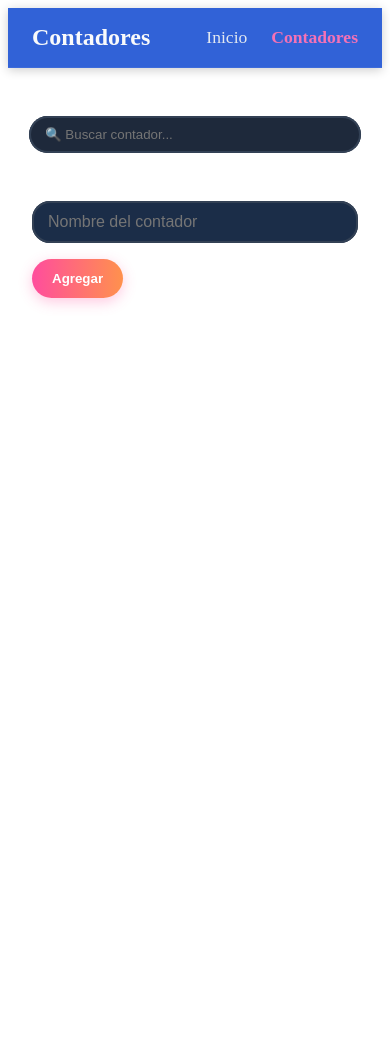
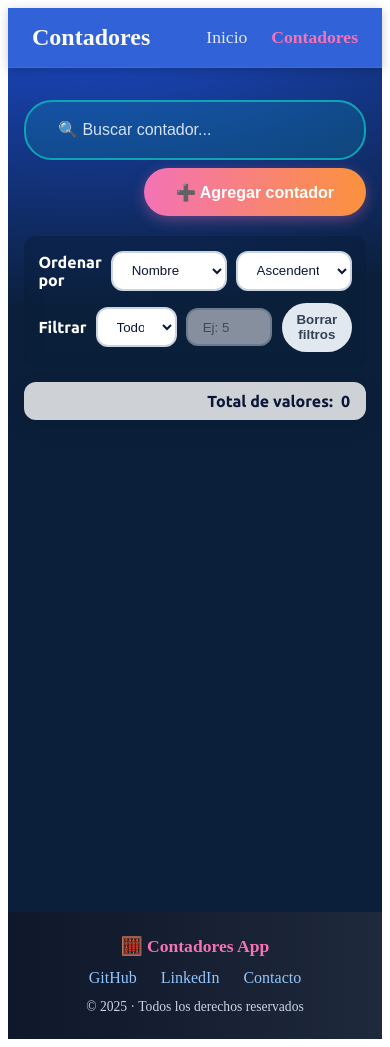
Before and after one commit to nachodiazcode/contadores-de-clientes, a Nuxt app: page /contadores in a window 390 px wide. Before the commit the page ends 1016 px from the top, so only its background shows below. Built offline with nearby package versions, Linux system fonts and the light colour scheme.

Commit message:
feat: add edit counter function and improve UI/UX (colors, spacing, filters)

```diff
--- a/app/layouts/default.vue
+++ b/app/layouts/default.vue
@@ -1,5 +1,5 @@
 <template>
-  <div class="min-h-screen bg-slate-950 text-slate-200 font-sans">
+  <div class="min-h-screen bg-slate-950 text-slate-200 font-sans flex flex-col">
     <!-- NAVBAR -->
     <header class="navbar">
       <div class="navbar__container">
@@ -15,14 +15,17 @@
     </header>
 
     <!-- MAIN -->
-    <main class="max-w-6xl mx-auto px-4 py-6">
+    <main class="max-w-6xl mx-auto px-4 py-6 flex-1">
       <slot />
     </main>
+
+    <!-- FOOTER -->
+    <Footer />
   </div>
 </template>
 
 <script setup lang="ts">
-// no necesitamos nada aquí porque ya no hay toggle/sidebar
+import Footer from '../../components/Footer.vue'
 </script>
 
 <style scoped lang="scss">
--- a/app/pages/contadores.vue
+++ b/app/pages/contadores.vue
@@ -1,39 +1,120 @@
 <template>
   <main class="layout">
-    <!-- Buscador -->
+    <section class="container">
+      <ul class="contador-lista">
+        <form @submit.prevent="agregarContador" class="form">
+          <input v-model="filtro" placeholder="🔍 Buscar contador..." class="buscador" />
+
+          <!-- Botón Agregar (modal) -->
+          <div class="agregar-wrapper">
+            <button class="btn-agregar" @click.prevent="mostrarModal = true" :disabled="isFull">
+              ➕ Agregar contador
+            </button>
+          </div>
+
+          <!-- FILTROS Y ORDENAMIENTO -->
+          <div class="filtrar-wrapper">
+            <!-- Ordenar -->
+            <div class="f-row">
+              <label class="lbl">Ordenar por</label>
+              <select v-model="ordenCampo" class="select">
+                <option value="nombre">Nombre</option>
+                <option value="valor">Valor</option>
+              </select>
+              <select v-model="ordenDireccion" class="select">
+                <option value="asc">Ascendente</option>
+                <option value="desc">Descendente</option>
+              </select>
+            </div>
+
+            <!-- Filtrar mayores/menores a X -->
+            <div class="f-row">
+              <label class="lbl">Filtrar</label>
+              <select v-model="filtroTipo" class="select">
+                <option value="todos">Todos</option>
+                <option value="mayores">Mayores a</option>
+                <option value="menores">Menores a</option>
+              </select>
               <input
-      v-model="filtro"
-      placeholder="🔍 Buscar contador..."
-      class="buscador"
+                v-model.number="filtroNumero"
+                type="number"
+                class="number-input"
+                :disabled="filtroTipo==='todos'"
+                placeholder="Ej: 5"
+                min="0"
+                max="20"
               />
-
-    <!-- Formulario nuevo contador -->
-    <form @submit.prevent="agregarContador" class="form">
-      <input v-model="nombre" placeholder="Nombre del contador" class="input" />
-      <button type="submit" class="btn-agregar" :disabled="isFull">Agregar</button>
+              <button type="button" class="btn-borrar" @click="borrarFiltros">Borrar filtros</button>
+            </div>
+          </div>
         </form>
 
         <p v-if="isFull" class="aviso">⚠️ Límite de 20 contadores alcanzado.</p>
 
-    <!-- Lista filtrada -->
-    <ul class="contador-lista">
-      <li
-        v-for="c in contadoresFiltrados"
-        :key="c.id"
-        class="contador-item"
-      >
-        <input type="text" :value="c.nombre" disabled class="nombre" />
-        <button class="btn-mayor" @click="aumentar(c.id)" :disabled="c.valor >= 20">+</button>
+        <!-- LISTA -->
+        <li v-for="c in contadoresFiltrados" :key="c.id" class="contador-item">
+          <!-- Nombre: lectura o edición -->
+          <template v-if="editId === c.id">
+            <input
+              v-model="editBuffer"
+              class="nombre editable"
+              @keyup.enter="guardarNombre()"
+              @keyup.esc="cancelarEdicion()"
+              aria-label="Editar nombre"
+            />
+          </template>
+          <template v-else>
+            <input type="text" :value="c.nombre" disabled class="nombre" aria-label="Nombre del contador" />
+          </template>
+
+          <!-- Acciones -->
+          <button class="btn-mayor" @click="aumentar(c.id)" :disabled="c.valor >= 20" aria-label="Aumentar">+</button>
           <span class="valor">{{ c.valor }}</span>
-        <button class="btn-menor" @click="disminuir(c.id)" :disabled="c.valor <= 0">−</button>
-        <button class="btn-delete" @click="eliminarContador(c.id)">🗑</button>
+          <button class="btn-menor" @click="disminuir(c.id)" :disabled="c.valor <= 0" aria-label="Disminuir">−</button>
+
+          <!-- Editar / Guardar / Cancelar -->
+          <button v-if="editId !== c.id" class="btn-edit" @click="iniciarEdicion(c)" aria-label="Editar nombre">✏️</button>
+          <div v-else class="edit-actions">
+            <button class="btn-save" @click="guardarNombre()" aria-label="Guardar">✓</button>
+            <button class="btn-cancel-edit" @click="cancelarEdicion()" aria-label="Cancelar">✖</button>
+          </div>
+
+          <!-- Basurero con aire a la derecha -->
+          <button class="btn-delete" @click="eliminarContador(c.id)" aria-label="Eliminar">🗑</button>
         </li>
       </ul>
+
+      <!-- Footer con total (independiente de filtros) -->
+      <footer class="footer-total">
+        <span>Total de valores:</span>
+        <strong>{{ totalGeneral }}</strong>
+      </footer>
+    </section>
+
+    <!-- MODAL -->
+    <div v-if="mostrarModal" class="modal-overlay">
+      <div class="modal">
+        <h2 class="modal-title">🧮 Nombre del contador</h2>
+        <input
+          ref="inputModalRef"
+          v-model="nombre"
+          placeholder="Ej: Ignacio Díaz"
+          class="modal-input"
+          @keyup.enter="confirmarAgregar"
+        />
+        <div class="modal-buttons">
+          <button class="btn-agregar" @click="confirmarAgregar" :disabled="!nombre.trim() || nombre.trim().length>20">Confirmar</button>
+          <button class="btn-cancelar" @click="mostrarModal = false">Cancelar</button>
+        </div>
+      </div>
+    </div>
   </main>
 </template>
 
 <script setup lang="ts">
-import { ref, computed, watch, onMounted } from 'vue'
+import { ref, computed, watch, onMounted, nextTick } from 'vue'
+import { background, w } from '../../node_modules/ipx/dist/index.d'
+import { colorPicker } from '../../node_modules/@nuxt/ui/.nuxt/ui'
 
 type Contador = { id: number; nombre: string; valor: number }
 
@@ -42,34 +123,92 @@ const nombre = ref('')
 const filtro = ref('')
 let idCounter = 0
 
+/* Filtros y orden */
+const ordenCampo = ref<'nombre'|'valor'>('nombre')
+const ordenDireccion = ref<'asc'|'desc'>('asc')
+const filtroTipo = ref<'todos'|'mayores'|'menores'>('todos')
+const filtroNumero = ref<number | null>(null)
+
+/* Modal */
+const mostrarModal = ref(false)
+const inputModalRef = ref<HTMLInputElement | null>(null)
+watch(mostrarModal, async (open) => {
+  if (open) { await nextTick(); inputModalRef.value?.focus() }
+})
+
+/* Edición de nombre */
+const editId = ref<number|null>(null)
+const editBuffer = ref('')
+
+function iniciarEdicion(c: Contador) {
+  editId.value = c.id
+  editBuffer.value = c.nombre
+}
+function guardarNombre() {
+  if (editId.value === null) return
+  const nuevo = editBuffer.value.trim()
+  if (!nuevo || nuevo.length > 20) return
+  const c = contadores.value.find(x => x.id === editId.value)
+  if (c) c.nombre = nuevo
+  editId.value = null
+  editBuffer.value = ''
+}
+function cancelarEdicion() {
+  editId.value = null
+  editBuffer.value = ''
+}
+
+/* Persistencia */
 onMounted(() => {
   const saved = localStorage.getItem('contadores')
   if (saved) {
     contadores.value = JSON.parse(saved)
     idCounter = contadores.value.length > 0 ? Math.max(...contadores.value.map(c => c.id)) : 0
   }
-
   const savedFiltro = sessionStorage.getItem('filtro')
   if (savedFiltro) filtro.value = savedFiltro
 })
-
 watch(contadores, (nuevos) => {
   localStorage.setItem('contadores', JSON.stringify(nuevos))
 }, { deep: true })
-
 watch(filtro, (nuevo) => {
   sessionStorage.setItem('filtro', nuevo)
 })
 
+/* Reglas */
 const isFull = computed(() => contadores.value.length >= 20)
 
-const contadoresFiltrados = computed(() =>
-  contadores.value.filter(c =>
+/* Filtro + Orden */
+const contadoresFiltrados = computed(() => {
+  let lista = contadores.value.filter(c =>
     c.nombre.toLowerCase().includes(filtro.value.toLowerCase())
   )
-)
+  if (filtroTipo.value !== 'todos' && filtroNumero.value !== null && !Number.isNaN(filtroNumero.value)) {
+    if (filtroTipo.value === 'mayores') lista = lista.filter(c => c.valor > (filtroNumero.value as number))
+    if (filtroTipo.value === 'menores') lista = lista.filter(c => c.valor < (filtroNumero.value as number))
+  }
+  const dir = ordenDireccion.value === 'asc' ? 1 : -1
+  lista = [...lista].sort((a, b) => {
+    return ordenCampo.value === 'nombre'
+      ? a.nombre.localeCompare(b.nombre) * dir
+      : (a.valor - b.valor) * dir
+  })
+  return lista
+})
 
-function agregarContador() {
+/* Total independiente de filtros */
+const totalGeneral = computed(() => contadores.value.reduce((acc, c) => acc + c.valor, 0))
+
+/* Acciones */
+function confirmarAgregar() {
+  const n = nombre.value.trim()
+  if (n === '' || n.length > 20 || isFull.value) return
+  contadores.value.push({ id: ++idCounter, nombre: n, valor: 0 })
+  nombre.value = ''
+  mostrarModal.value = false
+}
+
+function agregarContador() { // (se mantiene por compatibilidad con tu submit.prevent)
   const n = nombre.value.trim()
   if (n === '' || n.length > 20 || isFull.value) return
   contadores.value.push({ id: ++idCounter, nombre: n, valor: 0 })
@@ -78,6 +217,7 @@ function agregarContador() {
 
 function eliminarContador(id: number) {
   contadores.value = contadores.value.filter(c => c.id !== id)
+  if (editId.value === id) cancelarEdicion()
 }
 
 function aumentar(id: number) {
@@ -89,22 +229,43 @@ function disminuir(id: number) {
   const c = contadores.value.find(c => c.id === id)
   if (c && c.valor > 0) c.valor--
 }
+
+function borrarFiltros() {
+  filtro.value = ''
+  filtroTipo.value = 'todos'
+  filtroNumero.value = null
+  ordenCampo.value = 'nombre'
+  ordenDireccion.value = 'asc'
+}
 </script>
 
 <style scoped>
 @import url('https://fonts.googleapis.com/css2?family=Ubuntu:wght@400;500;700&display=swap');
 
+/* ======== PALETA v18.0 (más pro) ========
+   Azul fondo:    #0B1F3A → #1D4ED8 (gradiente sutil)
+   Teal UI:       #06B6D4
+   Navy oscuro:   #0F172A
+   Gris borde:    #CBD5E1
+   Acento btn:    gradiente magenta (#F472B6) → naranja (#FB923C)
+================================================ */
+
 .layout {
   min-height: 100dvh;
-  padding: 3rem 1.5rem;
   color: white;
   font-family: 'Ubuntu', sans-serif;
   display: flex;
   flex-direction: column;
-  align-items: center;
-  gap: 3rem;
-  max-width: 1300px;
+  align-items: center; /* fix: antes tenías 'center center' */
+  gap: 1rem;
+  width: 100%;
+  background: radial-gradient(1200px 600px at 20% -10%, #1d4ed8 0%, #0b1f3a 55%, #0b1f3a 100%);
+}
+
+.container {
+  padding: 1rem;
   margin: 0 auto;
+  max-width: 60%;
 }
 
 /* Formulario */
@@ -112,265 +273,213 @@ function disminuir(id: number) {
   display: flex;
   flex-wrap: wrap;
   gap: 1rem;
-  justify-content: left;
-  width:100%;
+  width: 100%;
 }
 
+/* Inputs principales */
 .input {
   flex: 1 1 100%;
-
-  padding: 0.55rem 1rem;
+  padding: 1rem 2rem;
   font-size: 1rem;
   line-height: 1.5;
-  border-radius: 18px;
-  border: none;
-  position:relative;
-  background-color: #3a414e;
+  border-radius: 28px;
+  border: transparent;
+  position: relative;
+  background-color: #6ea8ff33; /* tono suave */
   color: white;
   box-shadow: 0 0 0 2px #334155 inset;
   transition: all 0.2s ease;
+  width: 100%;
 }
-.input:focus {
-  outline: none;
-  box-shadow: 0 0 0 2px #38bdf8 inset;
-}
+.input::placeholder { color: #fff; }
+.input:focus { outline: none; box-shadow: 0 0 0 2px #38bdf8 inset; }
 
 /* Botón Agregar */
+.agregar-wrapper { display: flex; justify-content: flex-end; width: 100%; margin-top: -0.5rem; }
+
 .btn-agregar {
-  padding: 0.75rem 1.25rem;
+  padding: 0.9rem 2rem;
+  font-size: 1rem;
   border-radius: 9999px;
   border: none;
   font-weight: bold;
-  background: linear-gradient(to right, #ff4d9d, #ff914d);
+  background: linear-gradient(to right, #f472b6, #fb923c);
   color: white;
-  box-shadow: 0 4px 14px rgba(255, 77, 157, 0.3);
+  box-shadow: 0 4px 14px rgba(244, 114, 182, 0.35);
   transition: transform 0.15s ease, box-shadow 0.15s ease;
 }
-.btn-agregar:hover:not(:disabled) {
-  transform: scale(1.05);
-  box-shadow: 0 6px 18px rgba(255, 77, 157, 0.5);
-}
-.btn-agregar:disabled {
-  opacity: 0.4;
-  cursor: not-allowed;
-}
+.btn-agregar:hover:not(:disabled) { transform: scale(1.05); box-shadow: 0 6px 18px rgba(244, 114, 182, 0.55); }
+.btn-agregar:disabled { opacity: 0.45; cursor: not-allowed; }
 
 /* Buscador */
 .buscador {
-  width: 98%;
-  padding: 0.7rem 1rem;
+  width: 100%;
+  font-size: 1rem;
+  padding: 1.2rem 2rem;
+  border-radius: 28px;
+  border: 2px solid #0ea5b3;
+  background-color: #0ea5b333; /* teal suave */
+  color: #eaf2ff;
+  transition: all 0.2s ease;
+}
+.buscador::placeholder { color: #eaf2ff; opacity: .9; }
+.buscador:focus { outline: none; box-shadow: 0 0 0 2px #38bdf8 inset; background:#0ea5b355; }
+
+/* Barra de filtros */
+.filtrar-wrapper {
+  background: #0b1f3a55;
+  display: flex;
+  flex-direction: column;
+  gap: 0.75rem;
+  width: 100%;
+  margin-top: 0.25rem;
+  padding: 0.9rem;
+  border-radius: 12px;
+  box-shadow: 0 8px 24px rgba(0,0,0,.08) inset;
+}
+.f-row { display: flex; flex-wrap: wrap; align-items: center; gap: 0.6rem; }
+.lbl { font-weight: 700; }
+
+.select, .number-input {
+  padding: 0.6rem 0.9rem;
+  border-radius: 12px;
+  border: 2px solid #cbd5e1;
+  background: #ffffff;
+  color: #0b1736;
+  outline: none;
+}
+.number-input:disabled { opacity: 0.5; cursor: not-allowed; }
+
+.btn-borrar {
+  padding: 0.6rem 0.9rem;
   border-radius: 9999px;
   border: none;
-  background-color: #1e293b;
-  color: white;
-  box-shadow: 0 0 0 2px #334155 inset;
-  transition: all 0.2s ease;
+  font-weight: 700;
+  background: #e2e8f0;
+  color: #334155;
+  transition: 0.15s ease;
 }
-.buscador:focus {
-  outline: none;
-  box-shadow: 0 0 0 2px #38bdf8 inset;
-}
+.btn-borrar:hover { background: #cbd5e1; }
 
 /* Aviso límite */
-.aviso {
-  text-align: center;
-  color: #f87171;
-  font-weight: bold;
+.aviso { text-align: center; color: #f87171; font-weight: bold; }
+
+/* Lista */
+.contador-lista { display: flex; flex-direction: column; padding: 0; width: 100%; }
+
+/* Ítem de contador */
+.contador-item {
+  width: 100%;
+  display: flex;
+  align-items: center;
+  background: #06b6d4;           /* teal moderno */
+  border: 1px solid #0ea5b3;
+  border-radius: 14px;
+  padding: 0.85rem 0.9rem;        /* > right padding para aire del basurero */
+  margin-top: 0.6rem;
+  gap: 0.75rem;
+  transition: background 0.2s ease, transform 0.06s ease;
 }
+.contador-item:hover { background: #0891b2; }
 
-/* Lista de contadores */
-.contador-lista {
-  display: flex;
-  flex-direction: column;
-  padding: 0;
-  width: 90%;
+/* Nombre */
+.nombre {
+  flex: 1;
+  background: #0f172a;
+  padding: 0.65rem 1rem;
+  border-radius: 10px;
+  border: none;
+  color: #e5e7eb;
 }
-
-/* Ítem */
-.contador-item {
-  width: 108%;
-  display: flex;
-  position: relative;
-  right:62px;
-  align-items: center;
-  background: #2856a0;
-  border: 1px solid #334155;
-  border-radius: 12px;
-  padding: 1rem;
-  gap: 1rem;
-  transition: background 0.2s ease;
-}
-.contador-item:hover {
-  background: #273449;
-}
-
-.nombre {
-  flex: 2;
-  background: #0f172a;
-  padding: 0.6rem 1rem;
-  border-radius: 8px;
-  border: none;
-  color: white;
+.nombre.editable {
+  background: #ffffff;
+  color: #0f172a;
+  border: 2px solid #cbd5e1;
 }
 
 /* Valor */
-.valor {
-  font-weight: bold;
-  min-width: 28px;
-  text-align: center;
-  font-size: 1.1rem;
+.valor { font-weight: 800; min-width: 32px; text-align: center; font-size: 1.05rem; color:#0f172a; }
+
+/* Botones acción */
+button { border: none; padding: 0.5rem 0.75rem; border-radius: 10px; font-weight: 800; cursor: pointer; transition: all 0.15s ease; }
+
+.btn-mayor { background-color: #22c55e; color: white; }
+.btn-mayor:hover:not(:disabled) { background-color: #16a34a; }
+.btn-mayor:disabled { background-color: #22c55e88; }
+
+.btn-menor { background-color: #ef4444; color: white; }
+.btn-menor:hover:not(:disabled) { background-color: #dc2626; }
+.btn-menor:disabled { background-color: #ef444488; }
+
+/* Editar nombre */
+.btn-edit { background:#e2e8f0; color:#0f172a; }
+.btn-edit:hover { background:#cbd5e1; }
+.edit-actions { display:flex; gap:.4rem; }
+.btn-save { background:#22c55e; color:#fff; }
+.btn-save:hover { background:#16a34a; }
+.btn-cancel-edit { background:#f1f5f9; color:#0f172a; }
+.btn-cancel-edit:hover { background:#e2e8f0; }
+
+/* Basurero con aire a la derecha */
+.btn-delete { background-color: #1f2937; color: #fff; margin-right: .35rem; }
+.btn-delete:hover { background-color: #374151; }
+
+/* Footer total */
+.footer-total{
+  margin-top: 1rem;
+  display:flex;
+  justify-content: flex-end;
+  align-items: center;
+  gap:.5rem;
+  color:#0b1736;
+  font-weight:700;
+  background:#ffffffcc;
+  padding:.6rem 1rem;
+  border-radius:12px;
+  box-shadow: 0 6px 20px rgba(0,0,0,.08);
+  backdrop-filter: blur(6px);
 }
 
-/* Botones */
-button {
-  border: none;
-  padding: 0.5rem 0.75rem;
-  border-radius: 8px;
-  font-weight: bold;
-  cursor: pointer;
-  transition: all 0.15s ease;
+/* ====== Responsive tweaks ====== */
+@media (max-width: 1024px) {
+  .container { max-width: 80%; }
+  /* Filtros en 2 columnas cómodas */
+  .filtrar-wrapper { display: grid; grid-template-columns: 1fr 1fr; gap: .75rem 1rem; }
+  .filtrar-wrapper .f-row { flex-wrap: nowrap; }
+  .contador-item { padding-right: 1rem; } /* aire para basurero en tablet */
+}
+@media (max-width: 768px) {
+  .container { max-width: 100%; }
+  .filtrar-wrapper { grid-template-columns: 1fr; }
+  .select, .number-input { width: 100%; }
+  .contador-item { padding-right: .9rem; }
+}
+@media (max-width: 425px) {
+  .container { max-width: 100%; }
+  .contador-item { padding-right: .75rem; background: #0ea5b3; }
 }
 
-/* Botón + */
-.btn-mayor {
-  background-color: #22c55e;
-  color: white;
+/* MODAL */
+.modal-overlay {
+  position: fixed; inset: 0; background: rgba(2, 6, 23, 0.55);
+  backdrop-filter: blur(6px); display: flex; align-items: center; justify-content: center; z-index: 999;
 }
-.btn-mayor:hover:not(:disabled) {
-  background-color: #16a34a;
+.modal {
+  background: white; color: #1e293b; padding: 2rem; border-radius: 16px;
+  width: 90%; max-width: 420px; box-shadow: 0 10px 40px rgba(0, 0, 0, 0.2);
+  animation: fadeIn 0.25s ease-out; display: flex; flex-direction: column; gap: 1.5rem;
 }
-.btn-mayor:disabled {
-  background-color: #22c55e88;
+.modal-title { font-size: 1.3rem; font-weight: bold; text-align: center; color:#0f172a; }
+.modal-input {
+  padding: 0.75rem 1rem; font-size: 1rem; border: 2px solid #cbd5e1; border-radius: 10px;
+  background: #f8fafc; color: #1e293b; transition: 0.2s ease;
 }
-
-/* Botón - */
-.btn-menor {
-  background-color: #ef4444;
-  color: white;
+.modal-input:focus { border-color: #38bdf8; background: white; outline: none; }
+.modal-buttons { display: flex; justify-content: space-between; gap: 1rem; }
+.btn-cancelar {
+  padding: 0.75rem 1.25rem; border-radius: 9999px; font-weight: bold;
+  background: #e2e8f0; color: #334155; border: none; transition: 0.2s ease;
 }
-.btn-menor:hover:not(:disabled) {
-  background-color: #dc2626;
-}
-.btn-menor:disabled {
-  background-color: #ef444488;
-}
-
-/* Botón 🗑 */
-.btn-delete {
-  background-color: #334155;
-  color: #fff;
-}
-.btn-delete:hover {
-  background-color: #475569;
-}
-
-/* Responsive */
-
-@media (max-width: 1390px) {
-  .buscador{
-    width: 94%;
-    position: relative;
-    right:2%;
-  }
-  .input{
-    background-color: #3c3a3c;
-    max-width: 94%;
-    position: relative;
-    left:0%;
-    color:#95b0f1;
-  }
-
-  .nombre{
-    width: 94px;
-  }
-  .contador-item {
-  width: 104%;
-  display: flex;
-  align-items: center;
-  position: relative;
-  right:5%;
-  background: #5e5855;
-  border: 1px solid #334155;
-  border-radius: 12px;
-
-  gap: 0.5rem;
-  transition: background 0.2s ease;
-
-  }
-
-}
-
-
-@media (max-width: 844px) {
-  .buscador{
-    width: 94%;
-    position: relative;
-    right:1%;
-  }
-  .input{
-    background-color: #1b2d48;
-    width: 100%;
-    color:#95b0f1;
-  }
-  .contador-item {
-  width: 102%;
-  display: flex;
-  align-items: center;
-  position: relative;
-  right:5%;
-  background: #0c64f2;
-  border: 1px solid #334155;
-  border-radius: 12px;
-
-  gap: 0.5rem;
-  transition: background 0.2s ease;
-
-}
-
-
-@media (max-width: 624px) {
-  .buscador{
-    width: 92%;
-    position: relative;
-    right:0%;
-  }
-  .input{
-    background-color: #1b2d48;
-    width: 100%;
-    color:#95b0f1;
-  }
-  .contador-item {
-  width: 102%;
-  display: flex;
-  align-items: center;
-  position: relative;
-  right:5%;
-  background: #0c64f2;
-  border: 1px solid #334155;
-  border-radius: 12px;
-
-  gap: 0.5rem;
-  transition: background 0.2s ease;
-
-}
-
-
-}
-
-}
-
-
-
+.btn-cancelar:hover { background: #cbd5e1; }
+@keyframes fadeIn { from { opacity: 0; transform: translateY(10px);} to { opacity: 1; transform: translateY(0);} }
 </style>
-
-<style>
-.page-enter-active,
-.page-leave-active {
-  transition: opacity 0.5s ease;
-}
-.page-enter-from,
-.page-leave-to {
-  opacity: 0;
-}
-
-</style>
--- a/components/Footer.vue
+++ b/components/Footer.vue
@@ -1,5 +1,66 @@
 <template>
-  <footer style="padding:12px;border-top:1px solid #e5e7eb;text-align:center">
-    <small>© {{ new Date().getFullYear() }} · Contadores</small>
+  <footer class="footer">
+    <div class="footer-container">
+      <!-- Branding -->
+      <span class="footer-brand">🧮 Contadores App</span>
+
+      <!-- Links opcionales -->
+      <nav class="footer-links">
+        <a href="https://github.com/nachodiazcode" target="_blank" rel="noopener">GitHub</a>
+        <a href="https://www.linkedin.com/in/nachodiazcode" target="_blank" rel="noopener">LinkedIn</a>
+        <a href="mailto:contacto@contadores.app">Contacto</a>
+      </nav>
+
+      <!-- Copy -->
+      <small class="footer-copy">
+        © {{ new Date().getFullYear() }} · Todos los derechos reservados
+      </small>
+    </div>
   </footer>
 </template>
+
+<style scoped>
+.footer {
+  background: linear-gradient(to right, #0f172a, #1e293b); /* azul marino elegante */
+  color: #e2e8f0;
+  padding: 1.5rem 1rem;
+  margin-top: 0rem;
+}
+
+.footer-container {
+  max-width: 960px;
+  margin: 0 auto;
+  display: flex;
+  flex-direction: column;
+  align-items: center;
+  gap: .75rem;
+  text-align: center;
+}
+
+.footer-brand {
+  font-weight: 700;
+  font-size: 1.1rem;
+  color: #f472b6; /* rosado pro */
+}
+
+.footer-links {
+  display: flex;
+  gap: 1.5rem;
+}
+
+.footer-links a {
+  color: #93c5fd; /* azul claro */
+  text-decoration: none;
+  font-weight: 500;
+  transition: color 0.2s ease;
+}
+
+.footer-links a:hover {
+  color: #38bdf8; /* cian */
+}
+
+.footer-copy {
+  font-size: 0.85rem;
+  color: #cbd5e1;
+}
+</style>
```
Lines whose indentation alone changed are shown as unchanged.
